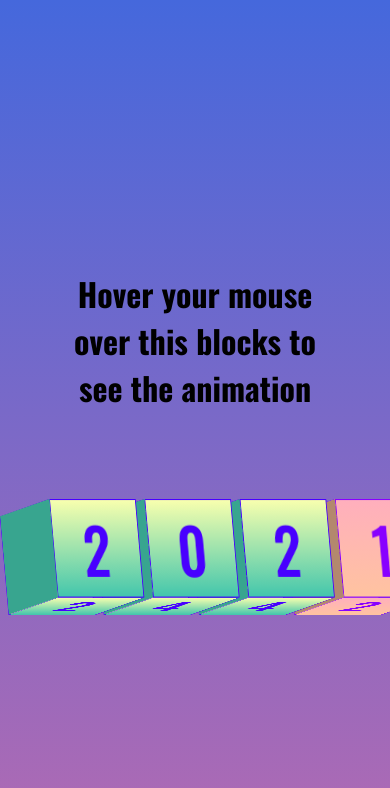
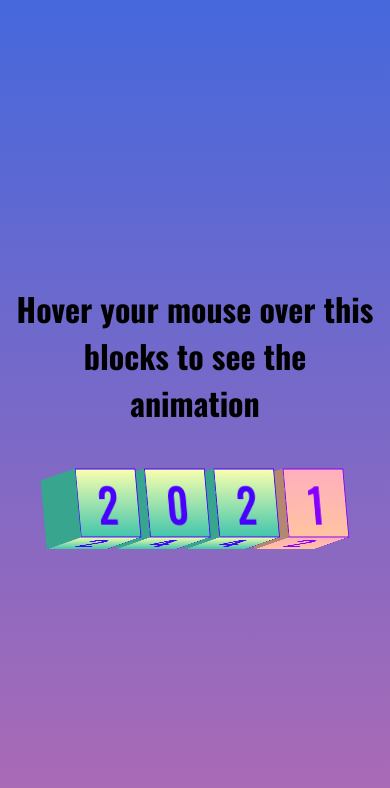
Before and after one commit to zaidansari42/3D-Blocks-Animation-CSS, a plain HTML site: page index.html in a window 390 px wide. Drawn offline with nearby package versions, Linux system fonts and the light colour scheme.

Commit message:
Responsiveness Added

```diff
--- a/styles.css
+++ b/styles.css
@@ -1,11 +1,11 @@
-@import url("https://fonts.googleapis.com/css2?family=Oswald:wght@500;600;700&display=swap");
+@import url('https://fonts.googleapis.com/css2?family=Oswald:wght@500;600;700&display=swap');
 
 * {
   margin: 0;
   padding: 0;
   box-sizing: border-box;
 
-  font-family: "Oswald", sans-serif;
+  font-family: 'Oswald', sans-serif;
 }
 
 body {
@@ -65,7 +65,7 @@ span {
 }
 
 .text::before {
-  content: "";
+  content: '';
   position: absolute;
   background: #38a58f;
   transform-origin: left;
@@ -90,3 +90,20 @@ span {
 .container:hover .text:last-child {
   transform: rotateX(810deg);
 }
+
+@media screen and (max-width: 500px) {
+  h1 {
+    margin: 0.5em;
+  }
+  .text {
+    height: 70px;
+    width: 70px;
+  }
+  span {
+    font-size: 3em;
+    transform: rotateX(calc(90deg * var(--i))) translateZ(34.5px);
+  }
+  .text::before {
+    transform: rotateY(90deg) translateX(-35px);
+  }
+}
```
